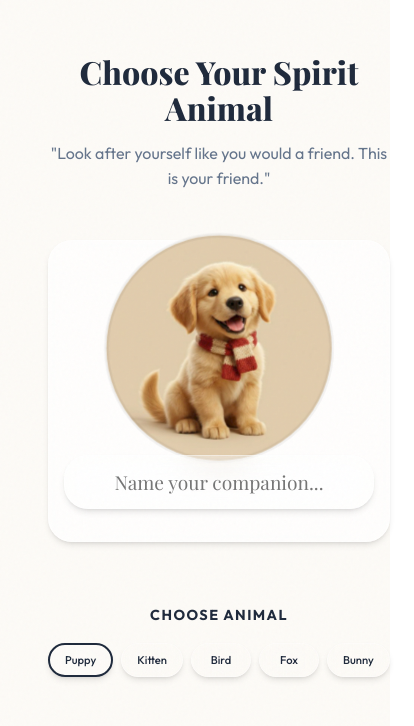
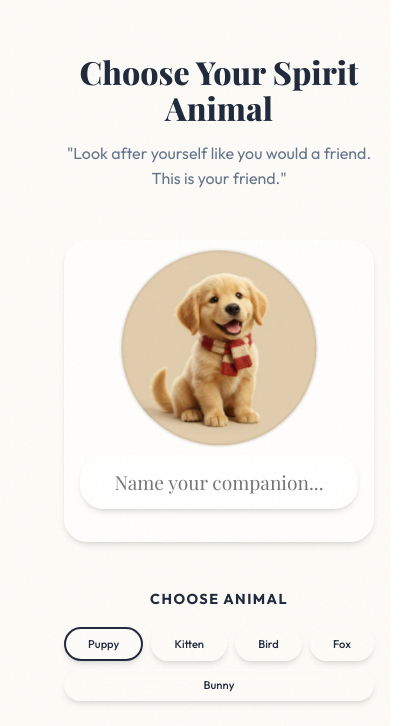
Before and after one commit to Danshubaccount/habit-app-adhd-autism, a React (Vite) app: page /mascot-builder in a window 390 px wide. Shown: the part 111-837 px from the top of the page, 414 px wide, since content can reach past the window. Built offline with nearby package versions, Linux system fonts and the light colour scheme; no server answers; a web font is replaced by a local one.

Commit message:
fix: eliminate horizontal scroll on mobile with comprehensive overflow containment

```diff
--- a/src/components/CenterColumnLayout.tsx
+++ b/src/components/CenterColumnLayout.tsx
@@ -18,7 +18,7 @@ const CenterColumnLayout: React.FC<CenterColumnLayoutProps> = ({
     style = {}
 }) => {
     return (
-        <div className={`center-column-layout ${className}`} style={{ minHeight: '100vh', position: 'relative', ...style }}>
+        <div className={`center-column-layout ${className}`} style={{ minHeight: '100vh', position: 'relative', maxWidth: '100vw', overflowX: 'hidden', ...style }}>
             {showBackButton && onBack && (
                 <div style={{ position: 'fixed', top: '1.5rem', left: '1.5rem', zIndex: 100 }}>
                     <button
@@ -40,7 +40,7 @@ const CenterColumnLayout: React.FC<CenterColumnLayoutProps> = ({
                     </button>
                 </div>
             )}
-            <div style={{ width: '100%', display: 'flex', flexDirection: 'column', alignItems: 'center' }}>
+            <div style={{ width: '100%', maxWidth: '100%', display: 'flex', flexDirection: 'column', alignItems: 'center', overflowX: 'hidden', boxSizing: 'border-box' }}>
                 {children}
             </div>
         </div>
--- a/src/index.css
+++ b/src/index.css
@@ -108,6 +108,8 @@ body::before {
 
 #root {
   width: 100%;
+  max-width: 100vw;
+  overflow-x: hidden;
   display: flex;
   justify-content: center;
   align-items: flex-start;
--- a/src/pages/MascotBuilder/MascotBuilder.tsx
+++ b/src/pages/MascotBuilder/MascotBuilder.tsx
@@ -47,7 +47,7 @@ const MascotBuilder: React.FC = () => {
 
     return (
         <CenterColumnLayout onBack={() => navigate('/')} showBackButton={!!mascot}>
-            <div style={{ marginTop: 'var(--section-spacing)', width: '100%', maxWidth: '800px' }} className="animate-fade-in">
+            <div style={{ marginTop: 'var(--section-spacing)', width: '100%', maxWidth: '800px', overflow: 'hidden', boxSizing: 'border-box', padding: '0 1rem' }} className="animate-fade-in">
                 <h1 style={{ textAlign: 'center', marginBottom: '1rem', fontFamily: 'var(--font-serif)', fontSize: 'clamp(2rem, 6vw, 3.2rem)' }}>
                     {mascot ? 'Customize Your Companion' : 'Choose Your Spirit Animal'}
                 </h1>
@@ -55,10 +55,10 @@ const MascotBuilder: React.FC = () => {
                     "Look after yourself like you would a friend. This is your friend."
                 </p>
 
-                <div style={{ display: 'flex', flexWrap: 'wrap', gap: '3rem', justifyContent: 'center' }}>
+                <div style={{ display: 'flex', flexWrap: 'wrap', gap: '2rem', justifyContent: 'center', width: '100%' }}>
                     {/* Preview Panel */}
-                    <div className="glass-panel" style={{ flex: '1 1 300px', padding: '2rem', display: 'flex', flexDirection: 'column', alignItems: 'center', justifyContent: 'center', gap: '2rem' }}>
-                        <div style={{ transform: 'scale(1.5)' }}>
+                    <div className="glass-panel" style={{ flex: '1 1 250px', maxWidth: '100%', padding: '2rem', display: 'flex', flexDirection: 'column', alignItems: 'center', justifyContent: 'center', gap: '2rem', boxSizing: 'border-box' }}>
+                        <div style={{ transform: 'scale(1.3)', maxWidth: '100%' }}>
                             {/* We hijack the context temporarily for preview or just pass props to Mascot if we modify it to accept direct props */}
                             {/* For now, I'll use a hacky way or just update the Mascot component to accept props */}
                             <div style={{
@@ -97,7 +97,7 @@ const MascotBuilder: React.FC = () => {
                     </div>
 
                     {/* Selection Panel */}
-                    <div style={{ flex: '1 1 300px', display: 'flex', flexDirection: 'column', gap: '2rem' }}>
+                    <div style={{ flex: '1 1 250px', maxWidth: '100%', display: 'flex', flexDirection: 'column', gap: '2rem', boxSizing: 'border-box' }}>
                         {/* Animal Types */}
                         <div>
                             <h3 style={{ marginBottom: '1rem', fontSize: '0.9rem', textTransform: 'uppercase', letterSpacing: '0.1em' }}>Choose Animal</h3>
```
